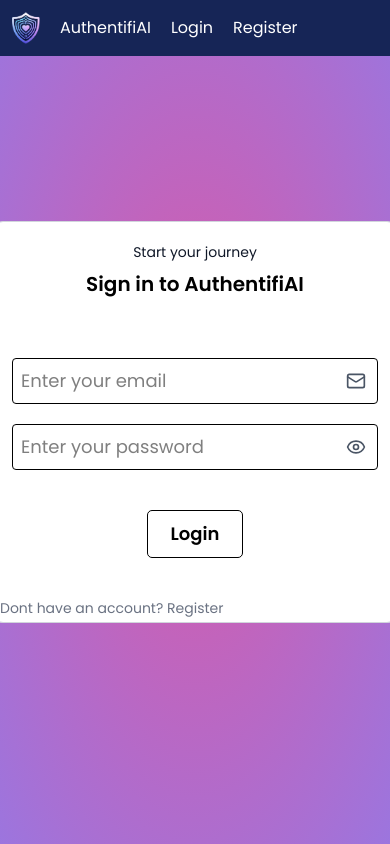
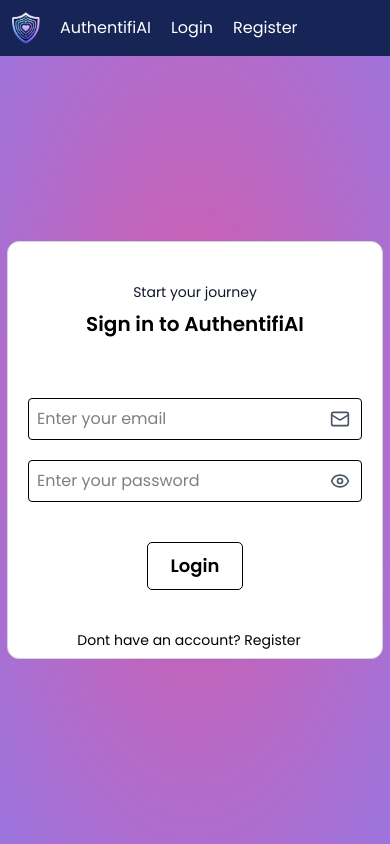
Before and after one commit to Authentifi-AI/Authentifi.AI, a React (Create React App) app: page /Login in a window 390 px wide. Built offline with nearby package versions, Linux system fonts and the light colour scheme.

Commit message:
Fixed the design of the login page for mobile support

```diff
--- a/public/output.css
+++ b/public/output.css
@@ -731,6 +731,9 @@
   .h-auto {
     height: auto;
   }
+  .h-fit {
+    height: fit-content;
+  }
   .h-full {
     height: 100%;
   }
@@ -788,10 +791,19 @@
   .flex-shrink {
     flex-shrink: 1;
   }
+  .shrink {
+    flex-shrink: 1;
+  }
+  .shrink-0 {
+    flex-shrink: 0;
+  }
   .shrink-1 {
     flex-shrink: 1;
   }
   .flex-grow {
+    flex-grow: 1;
+  }
+  .grow {
     flex-grow: 1;
   }
   .grow-0 {
@@ -898,6 +910,9 @@
   .p-5 {
     padding: calc(var(--spacing) * 5);
   }
+  .pt-0 {
+    padding-top: calc(var(--spacing) * 0);
+  }
   .pt-2 {
     padding-top: calc(var(--spacing) * 2);
   }
@@ -907,6 +922,9 @@
   .pt-5 {
     padding-top: calc(var(--spacing) * 5);
   }
+  .pt-10 {
+    padding-top: calc(var(--spacing) * 10);
+  }
   .pt-20 {
     padding-top: calc(var(--spacing) * 20);
   }
@@ -945,6 +963,9 @@
   }
   .pb-5 {
     padding-bottom: calc(var(--spacing) * 5);
+  }
+  .pb-10 {
+    padding-bottom: calc(var(--spacing) * 10);
   }
   .pb-30 {
     padding-bottom: calc(var(--spacing) * 30);
@@ -1098,6 +1119,10 @@
   }
   .drop-shadow {
     --tw-drop-shadow: drop-shadow(0 1px 2px rgb(0 0 0 / 0.1)) drop-shadow( 0 1px 1px rgb(0 0 0 / 0.06));
+    filter: var(--tw-blur,) var(--tw-brightness,) var(--tw-contrast,) var(--tw-grayscale,) var(--tw-hue-rotate,) var(--tw-invert,) var(--tw-saturate,) var(--tw-sepia,) var(--tw-drop-shadow,);
+  }
+  .invert {
+    --tw-invert: invert(100%);
     filter: var(--tw-blur,) var(--tw-brightness,) var(--tw-contrast,) var(--tw-grayscale,) var(--tw-hue-rotate,) var(--tw-invert,) var(--tw-saturate,) var(--tw-sepia,) var(--tw-drop-shadow,);
   }
   .filter {
--- a/src/LoginPage/Login.css
+++ b/src/LoginPage/Login.css
@@ -1,15 +1,19 @@
-#Login-page{
-    height: 100vh;
-    width: 100vw;
-    /* overflow-y: hidden; */
+html {
+    height: 100%;
+    margin: 0;
+    padding: 0;
 }
 
-#Login-page #FormContainer {
-    top: 50%;
-    left: 50%;
-    -webkit-transform: translate(-50%, -50%);
-    transform: translate(-50%, -50%);
+#Login-page{
+    height: 100%;
+    margin: 0;
 }
+
+#Login-page #root{
+    display: flex;
+    flex-direction: column;
+    height: 100%
+};
 
 #Login-page .LoginInput {
     outline: none;
@@ -33,43 +37,3 @@
     background-color: green;
     cursor: pointer;
 }
-
-/*
-#Login-page h3 {
-    color: rgba(0, 0, 0, 0.75);
-}
-
-#Login-page h2 {
-    color: black;
-    margin-top: -2vh;
-}
-
-#Login-page h4 {
-    color: rgba(0, 0, 0, 0.6);
-    margin-bottom: 0;
-
-}
-
-#Login-page #LoginForm {
-    display: flex;
-    flex-direction: column;
-    justify-content: center;
-    align-items: center;
-}
-
-#Login-page svg {
-    color: #777;
-}
-
-
-
-
-
-
-
-#Login-page h5 {
-    color: #777;
-    position: absolute;
-    bottom: 1vh;
-    left: 0.6vw;
-} */
--- a/src/LoginPage/Login.js
+++ b/src/LoginPage/Login.js
@@ -34,8 +34,9 @@ function LoginPage() {
 
   return (
     <>
-      <Navbar></Navbar>
-      <div id="FormContainer" className="bg-white w-fit fixed rounded-xl border-gray-300 border-1 pt-5 pl-5 pr-5 pb-1 text-center">
+        <Navbar className='grow-0 shrink basis-auto'></Navbar>
+        <div className="flex grow shrink-1 basis-auto justify-center items-center">
+          <div id="FormContainer" className="bg-white w-fit h-fit rounded-xl border-gray-300 border-1 text-center pl-5 pr-5 pt-10 pb-2">
             <h3 className="text-gray-900 text-sm">Start your journey</h3>
             <h2 className="text-black text-xl font-semibold mt-2">Sign in to AuthentifiAI</h2>
             <form className="flex flex-col justify-center items-center mt-15" onSubmit={handleLogin}>
@@ -43,7 +44,7 @@ function LoginPage() {
               {success && <p style={styles.success}>{success}</p>}
               {/* This is a div that wraps the email input field so i can integrate the email icon into the field itself */}
               <div className=" relative flex items-center">
-            <input className="LoginInput border-1 rounded-sm text-lg p-2"
+                <input className="LoginInput border-1 rounded-sm text-md p-2"
                   type="email"
                   placeholder="Enter your email"
                   required
@@ -59,7 +60,7 @@ function LoginPage() {
 
               {/* This is a div that wraps the password input field so i can integrate the eye icon into the field itself */}
               <div className=" relative flex items-center mt-5">
-            <input className="LoginInput border-1 rounded-sm text-lg p-2"
+                <input className="LoginInput border-1 rounded-sm text-md p-2"
                   type="password"
                   placeholder="Enter your password"
                   value={password}
@@ -70,9 +71,11 @@ function LoginPage() {
               </div>
 
               <button type="submit" className="mt-10 h-12 w-24 text-lg font-bold bg-white">Login</button>
+              <h5 className="text-sm mt-10 -ml-3">Dont have an account? <a href="/Register">Register</a></h5>
             </form>
+          </div>
 
-        <h5 className="text-gray-500 text-left text-sm mt-10 -ml-3">Dont have an account? <a href="/Register">Register</a></h5>
+
         </div>
     </>
   );
```
Lines whose indentation alone changed are shown as unchanged.
